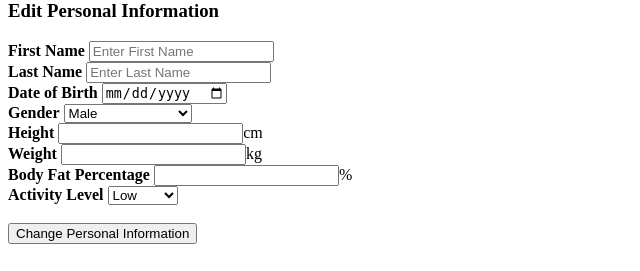
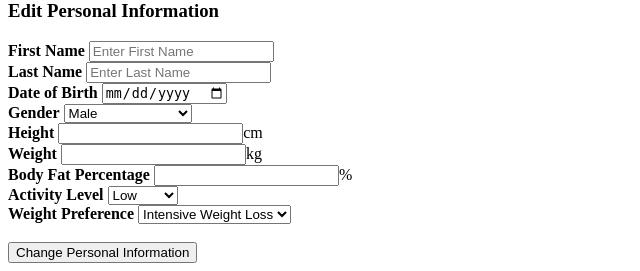
Before and after one commit to Bader123457/fitness-friend, a PHP site: the page made by src/Views/profile.php in a window 1280 px wide. Shown: the part 542-813 px from the top of the page, without its empty margins (0-640 px from the left). Before the commit the page ends 786 px from the top, so only its background shows below. Run offline with PHP 8.4, Linux system fonts and the light colour scheme; the visitor is signed in with stand-in values (Sample User, id 1); the template is opened without the code that fills it: most values are stand-ins (such as "Sample title", 1, 10 or a date in 2020); data that the repository does not hold is empty.

Commit message:
Added option to change weight preference to Change Personal Information + added warning for selecting XGAIN or XLOSS

```diff
--- a/src/Views/profile.php
+++ b/src/Views/profile.php
@@ -94,6 +94,16 @@
         </select>
         <br>
 
+        <label for="weight_preference"><b>Weight Preference</b></label>
+        <select name="weight_preference">
+            <option value="XLOSE" <?php if ($_SESSION['user']->weight_preference == "XLOSE") echo "selected='selected'";?>>Intensive Weight Loss</option>
+            <option value="LOSE" <?php if ($_SESSION['user']->weight_preference == "LOSE") echo "selected='selected'";?>>Lose Weight</option>
+            <option value="MNTN" <?php if ($_SESSION['user']->weight_preference == "MNTN") echo "selected='selected'";?>>Maintain Weight</option>
+            <option value="GAIN" <?php if ($_SESSION['user']->weight_preference == "GAIN") echo "selected='selected'";?>>Gain Weight</option>
+            <option value="XGAIN" <?php if ($_SESSION['user']->weight_preference == "XGAIN") echo "selected='selected'";?>>Intensive Weight Gain</option>
+        </select>
+        <br>
+
         &nbsp; <br>
         <button type="submit">Change Personal Information</button>
     </form>
```
Also changed, not shown: src/Controllers/ProfileController.php (+17 -2 lines).
